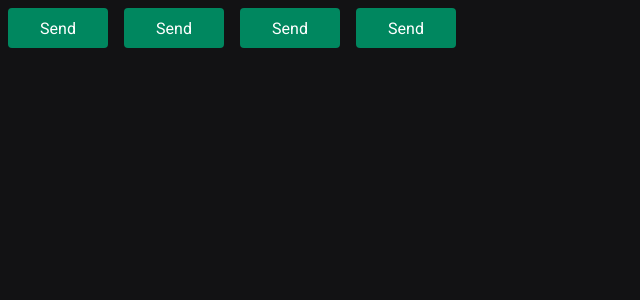
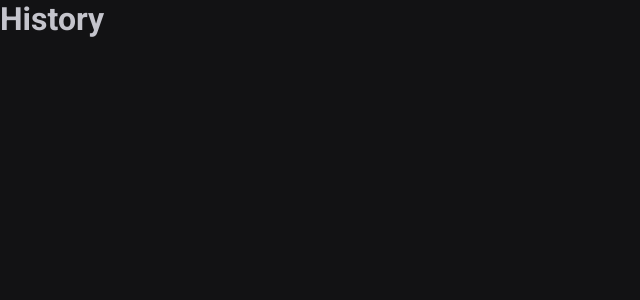
Before and after one commit to ElRobinson/timer, a React (Vite) app: page /history in a window 1280 px wide. Shown: the top 300 px of the page, without its empty margins (0-640 px from the left). Built offline with nearby package versions, Linux system fonts and the light colour scheme.

Commit message:
feat: added router

```diff
--- a/package.json
+++ b/package.json
@@ -11,7 +11,8 @@
   },
   "dependencies": {
     "react": "^18.2.0",
-    "react-dom": "^18.2.0"
+    "react-dom": "^18.2.0",
+    "react-router-dom": "^6.8.1"
   },
   "devDependencies": {
     "@rocketseat/eslint-config": "^1.2.0",
--- a/src/App.tsx
+++ b/src/App.tsx
@@ -1,16 +1,15 @@
 import { ThemeProvider } from 'styled-components'
-import { Button } from './components/Button'
 import { defaultTheme } from './styles/themes/default'
 import { GlobalStyle } from './styles/global'
+import { BrowserRouter } from 'react-router-dom'
+import { Router } from './Router'
 
 export function App() {
   return (
     <ThemeProvider theme={defaultTheme}>
-      <Button />
-      <Button />
-      <Button />
-      <Button />
-
+      <BrowserRouter>
+        <Router />
+      </BrowserRouter>
       <GlobalStyle />
     </ThemeProvider>
   )
--- /dev/null
+++ b/src/Router.tsx
@@ -0,0 +1,12 @@
+import { Routes, Route } from 'react-router-dom'
+import { Home } from './pages/Home';
+import { History } from './pages/History';
+
+export function Router () {
+    return (
+        <Routes>
+            <Route path='/' element={<Home />} />
+            <Route path='/history' element={<History />} />
+        </Routes>
+    );
+}
--- /dev/null
+++ b/src/pages/History.tsx
@@ -0,0 +1,3 @@
+export function History() {
+  return <h1>History</h1>
+}
--- /dev/null
+++ b/src/pages/Home.tsx
@@ -0,0 +1,3 @@
+export function Home() {
+  return <h1>Hello</h1>
+}
```
Also changed, not shown: 1 other file (tests, documents, lock files or other folders).
